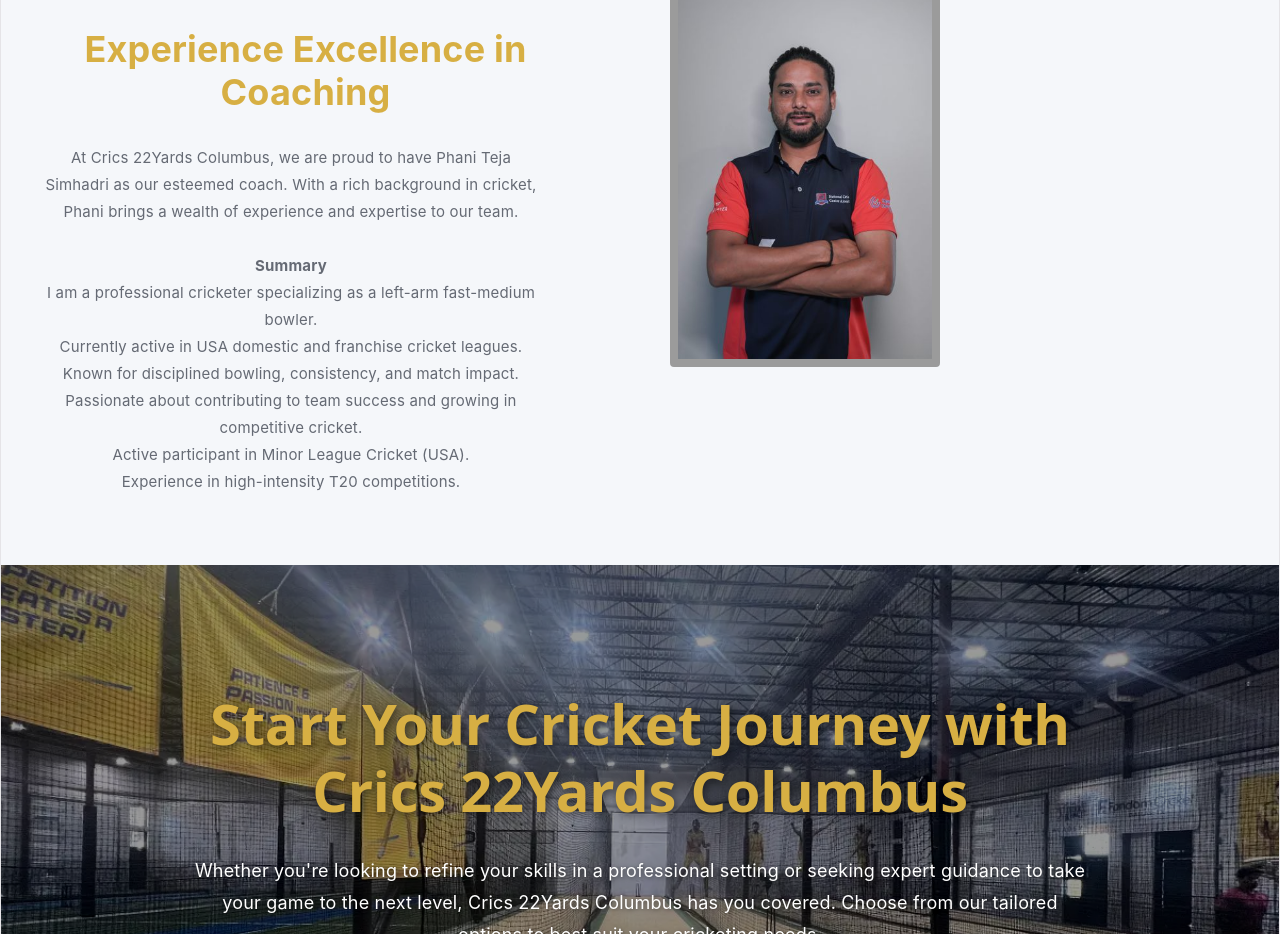
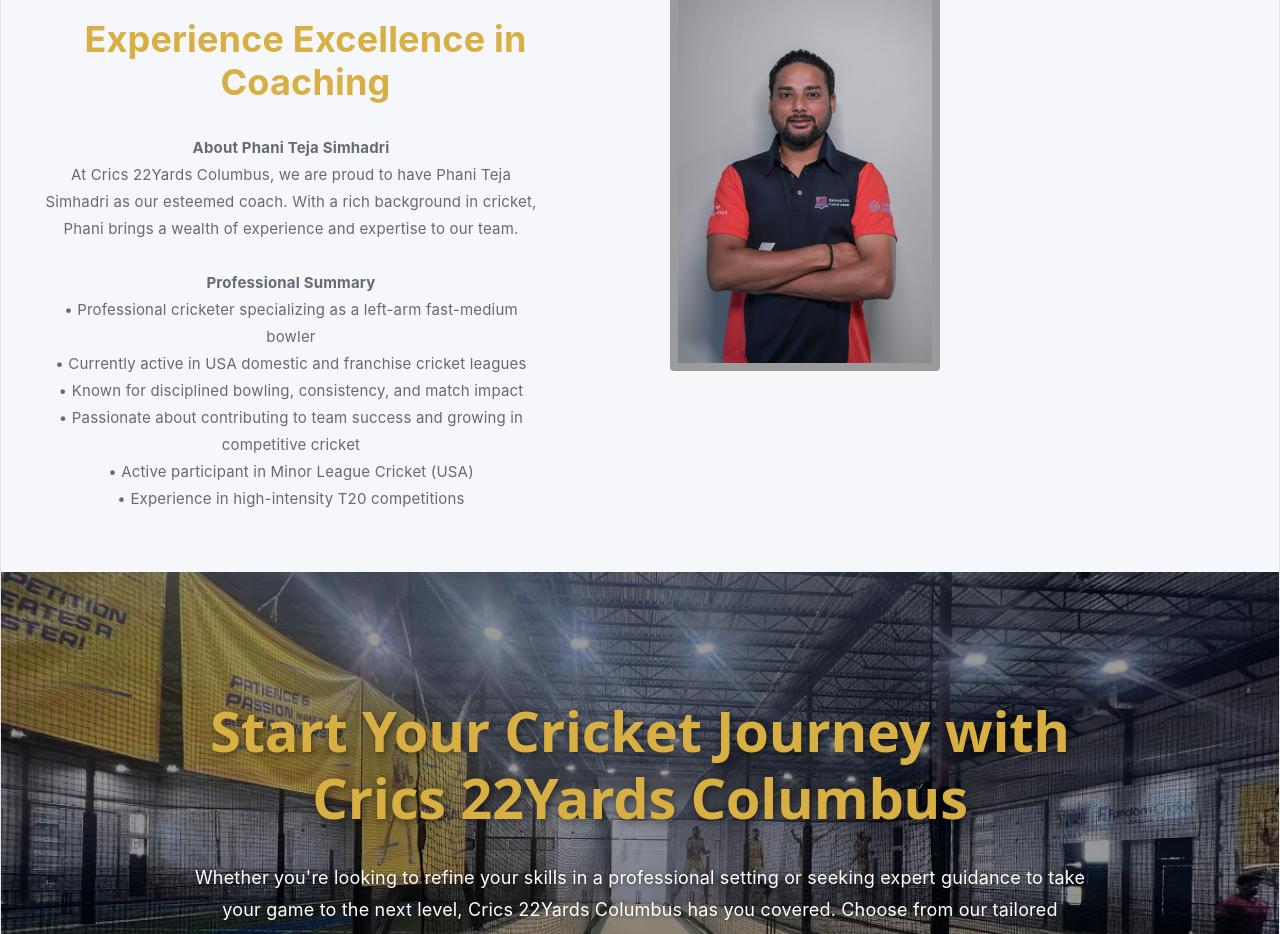
Before and after one commit to Project123margam360/crics22yards, a React (Vite) app: page / in a window 1280 px wide. Shown: the part 5120-6054 px from the top of the page. Built offline with nearby package versions, Linux system fonts and the light colour scheme.

Commit message:
Fix coach image and align content properly

```diff
--- a/src/components/Coaches.jsx
+++ b/src/components/Coaches.jsx
@@ -38,15 +38,23 @@
           <h2 className="coaches-title">Meet Our Coaches at Crics 22Yards Columbus</h2>
           <h3 className="coaches-subtitle">Experience Excellence in Coaching</h3>
           <p className="coaches-description">
+            <strong>About Phani Teja Simhadri</strong>
+            <br/>
             At Crics 22Yards Columbus, we are proud to have Phani Teja Simhadri as our esteemed coach. With a rich background in cricket, Phani brings a wealth of experience and expertise to our team.
             <br/><br/>
-            <strong>Summary</strong><br/>
-            I am a professional cricketer specializing as a left-arm fast-medium bowler.<br/>
-            Currently active in USA domestic and franchise cricket leagues.<br/>
-            Known for disciplined bowling, consistency, and match impact.<br/>
-            Passionate about contributing to team success and growing in competitive cricket.<br/>
-            Active participant in Minor League Cricket (USA).<br/>
-            Experience in high-intensity T20 competitions.
+            <strong>Professional Summary</strong>
+            <br/>
+            • Professional cricketer specializing as a left-arm fast-medium bowler
+            <br/>
+            • Currently active in USA domestic and franchise cricket leagues
+            <br/>
+            • Known for disciplined bowling, consistency, and match impact
+            <br/>
+            • Passionate about contributing to team success and growing in competitive cricket
+            <br/>
+            • Active participant in Minor League Cricket (USA)
+            <br/>
+            • Experience in high-intensity T20 competitions
           </p>
         </div>
 
```
